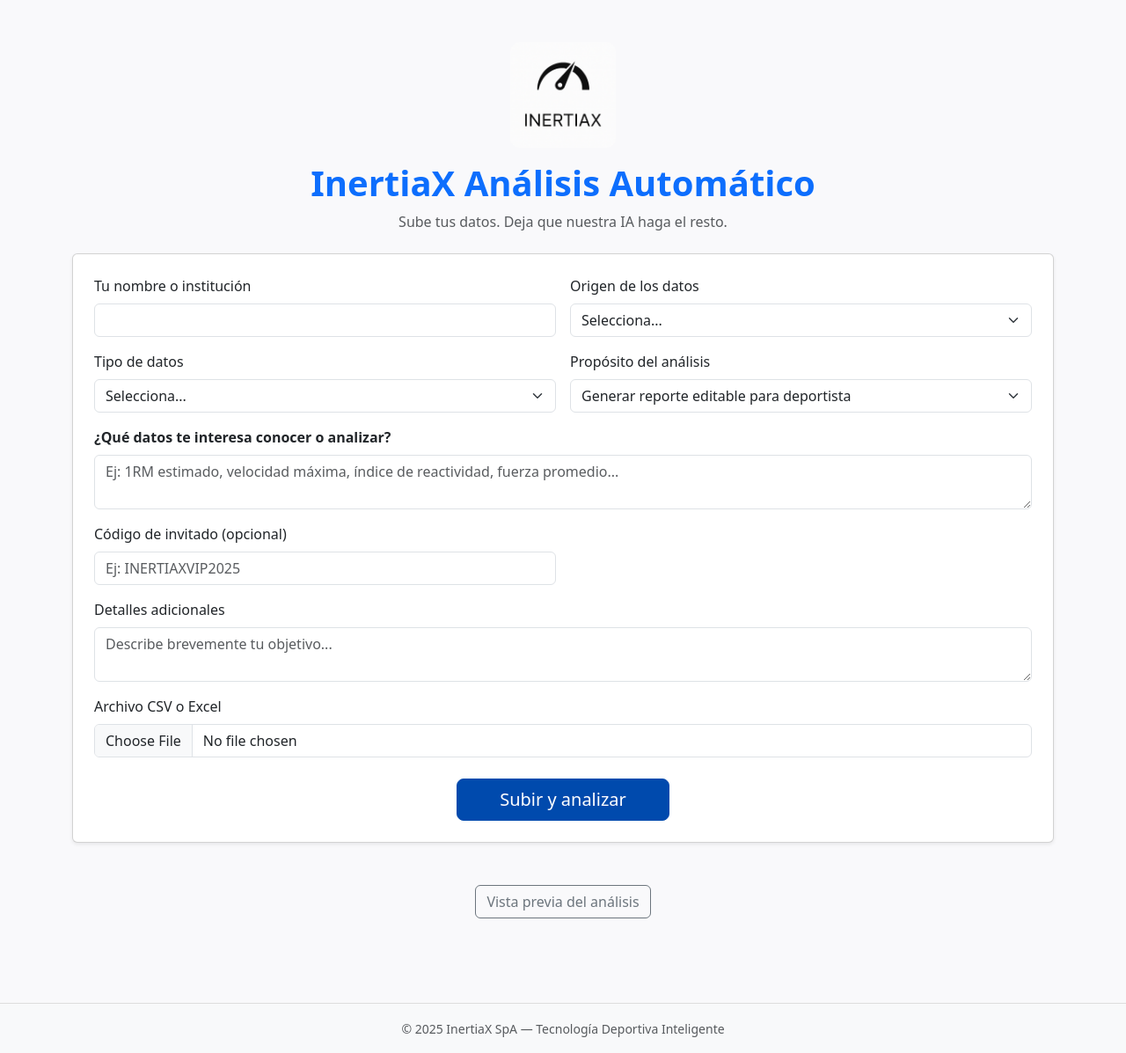
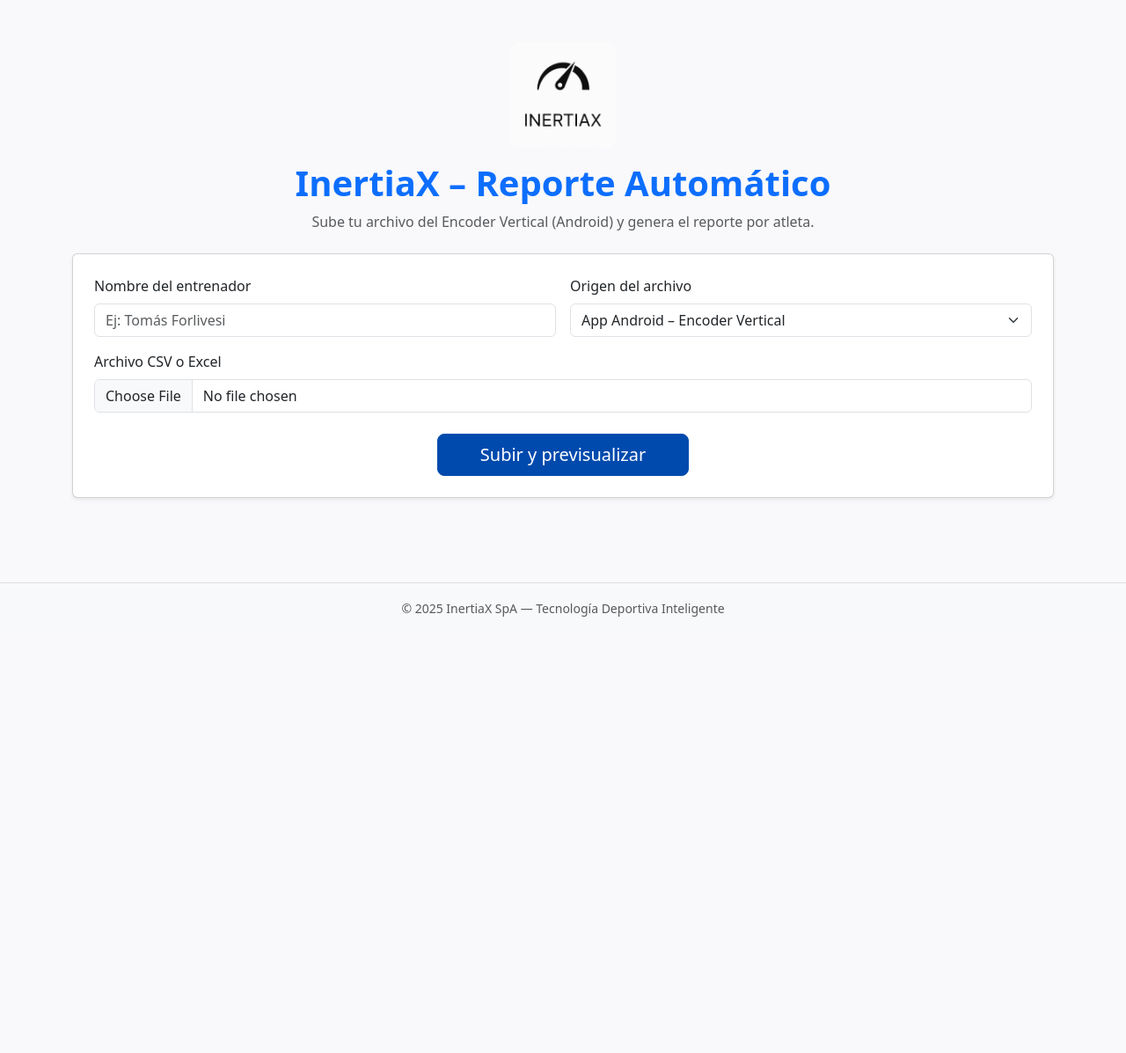
Before and after one commit to tomasitouch/inertiax-calculadora, a Flask app: page / in a window 1280 px wide. Shown: the whole page at 88% size. After the commit the page ends 701 px from the top, so only its background shows below. Run offline with Flask 3, Linux system fonts and the light colour scheme.

Commit message:
Update index.html

```diff
--- a/templates/index.html
+++ b/templates/index.html
@@ -1,20 +1,18 @@
 <!DOCTYPE html>
 <html lang="es">
 <head>
-  <meta charset="UTF-8">
-  <title>InertiaX | Análisis Inteligente</title>
-  <link href="https://cdn.jsdelivr.net/npm/bootstrap@5.3.3/dist/css/bootstrap.min.css" rel="stylesheet">
-  <link rel="stylesheet" href="{{ url_for('static', filename='styles.css') }}">
-  <script src="https://sdk.mercadopago.com/js/v2"></script>
-  <meta name="viewport" content="width=device-width, initial-scale=1.0">
+  <meta charset="UTF-8" />
+  <title>InertiaX | Reporte Automático</title>
+  <meta name="viewport" content="width=device-width, initial-scale=1" />
+  <link href="https://cdn.jsdelivr.net/npm/bootstrap@5.3.3/dist/css/bootstrap.min.css" rel="stylesheet" />
+  <link rel="stylesheet" href="{{ url_for('static', filename='styles.css') }}" />
 </head>
-
 <body>
   <div class="container py-5">
     <div class="text-center mb-4">
-    <img src="{{ url_for('static', filename='LINE.png') }}" class="logo-img" alt="InertiaX Logo">
-    <h1 class="mt-3 fw-bold text-primary">InertiaX Análisis Automático</h1>
-    <p class="text-muted">Sube tus datos. Deja que nuestra IA haga el resto.</p>
+      <img src="{{ url_for('static', filename='LINE.png') }}" class="logo-img" alt="InertiaX" />
+      <h1 class="mt-3 fw-bold text-primary">InertiaX – Reporte Automático</h1>
+      <p class="text-muted">Sube tu archivo del Encoder Vertical (Android) y genera el reporte por atleta.</p>
     </div>
 
     {% if error %}
@@ -26,119 +24,43 @@
 
     <form action="/upload" method="POST" enctype="multipart/form-data" class="card p-4 shadow-sm">
       <div class="row g-3">
-
-      <!-- Nombre -->
         <div class="col-md-6">
-        <label class="form-label">Tu nombre o institución</label>
-        <input type="text" name="nombre" class="form-control" required>
+          <label class="form-label">Nombre del entrenador</label>
+          <input type="text" name="entrenador" class="form-control" placeholder="Ej: Tomás Forlivesi" required />
         </div>
 
-      <!-- NUEVO: origen -->
         <div class="col-md-6">
-        <label class="form-label">Origen de los datos</label>
+          <label class="form-label">Origen del archivo</label>
           <select class="form-select" name="origen_app" required>
-          <option value="">Selecciona...</option>
             <option value="app_android_encoder_vertical">App Android – Encoder Vertical</option>
-          <option value="jump_sensor">Jump Sensor (plataforma de salto)</option>
-          <option value="otro">Otro dispositivo o fuente</option>
           </select>
         </div>
 
-      <!-- Tipo de datos -->
-      <div class="col-md-6">
-        <label class="form-label">Tipo de datos</label>
-        <select class="form-select" name="tipo_datos" required>
-          <option value="">Selecciona...</option>
-          <option>Datos de entrenamiento (fuerza, velocidad, potencia)</option>
-          <option>Datos de salto o potencia muscular</option>
-          <option>Datos de laboratorio o pruebas</option>
-          <option>Otro tipo</option>
-        </select>
-      </div>
-
-      <!-- Propósito -->
-      <div class="col-md-6">
-        <label class="form-label">Propósito del análisis</label>
-        <select class="form-select" name="proposito" required>
-          <option>Generar reporte editable para deportista</option>
-          <option>Generar análisis estadístico</option>
-          <option>Generar análisis avanzado</option>
-          <option>Todo</option>
-        </select>
-      </div>
-
-      <!-- Métricas -->
-      <div class="col-md-12">
-        <label class="form-label fw-semibold">¿Qué datos te interesa conocer o analizar?</label>
-        <textarea name="metricas_interes" rows="2" class="form-control"
-          placeholder="Ej: 1RM estimado, velocidad máxima, índice de reactividad, fuerza promedio..."></textarea>
-      </div>
-
-      <!-- Código invitado -->
-      <div class="col-md-6">
-        <label class="form-label">Código de invitado (opcional)</label>
-        <input type="text" name="codigo_invitado" class="form-control" placeholder="Ej: INERTIAXVIP2025">
-      </div>
-
-      <!-- Detalles -->
-      <div class="col-12">
-        <label class="form-label">Detalles adicionales</label>
-        <textarea class="form-control" name="detalles" rows="2" placeholder="Describe brevemente tu objetivo..."></textarea>
-      </div>
-
-      <!-- Archivo -->
         <div class="col-12">
           <label class="form-label">Archivo CSV o Excel</label>
-        <input type="file" name="file" class="form-control" accept=".csv,.xls,.xlsx" required>
+          <input type="file" name="file" class="form-control" accept=".csv,.xls,.xlsx" required />
         </div>
       </div>
 
       <div class="text-center mt-4">
-      <button class="btn btn-primary btn-lg px-5" type="submit">Subir y analizar</button>
+        <button class="btn btn-primary btn-lg px-5" type="submit">Subir y previsualizar</button>
       </div>
     </form>
 
     {% if table_html %}
       <div class="mt-5">
-      <h4 class="fw-semibold">Vista previa de tus datos</h4>
+        <h4 class="fw-semibold">Vista previa (primeras filas)</h4>
         <div class="table-responsive">{{ table_html | safe }}</div>
+
+        <div class="text-center mt-4">
+          <a href="/generate_report" class="btn btn-success btn-lg">Generar ZIP (PDF + DOCX)</a>
+        </div>
       </div>
     {% endif %}
-
-  {% if show_payment %}
-    <div class="text-center mt-4">
-      <h5>Completa el pago para generar tu reporte</h5>
-      <button id="checkout-btn" class="btn btn-success btn-lg mt-2">Pagar con Mercado Pago</button>
-    </div>
-  {% elif table_html %}
-    <div class="text-center mt-4">
-      <h5>Tu código de invitado fue aceptado 🎟️</h5>
-      <a href="/generate_report" class="btn btn-primary btn-lg mt-2">Generar y Descargar Reporte</a>
-    </div>
-  {% endif %}
-
-  <div class="mt-5 text-center">
-    <a href="/preview_analysis" target="_blank" class="btn btn-outline-secondary">Vista previa del análisis</a>
-  </div>
   </div>
 
   <footer class="footer mt-5 py-3 bg-light text-center text-muted">
     <small>© 2025 InertiaX SpA — Tecnología Deportiva Inteligente</small>
   </footer>
-
-<script>
-{% if show_payment %}
-const mp = new MercadoPago("{{ os.getenv('MP_PUBLIC_KEY', 'TEST_PUBLIC_KEY') }}", { locale: 'es-CL' });
-document.getElementById("checkout-btn").addEventListener("click", async () => {
-  const res = await fetch("/create_preference", { method: "POST" });
-  const data = await res.json();
-  if (data.id) {
-    mp.checkout({ preference: { id: data.id }, autoOpen: true });
-  } else {
-    alert("Error creando la preferencia de pago.");
-  }
-});
-{% endif %}
-</script>
 </body>
 </html>
```
Lines whose indentation alone changed are shown as unchanged.
